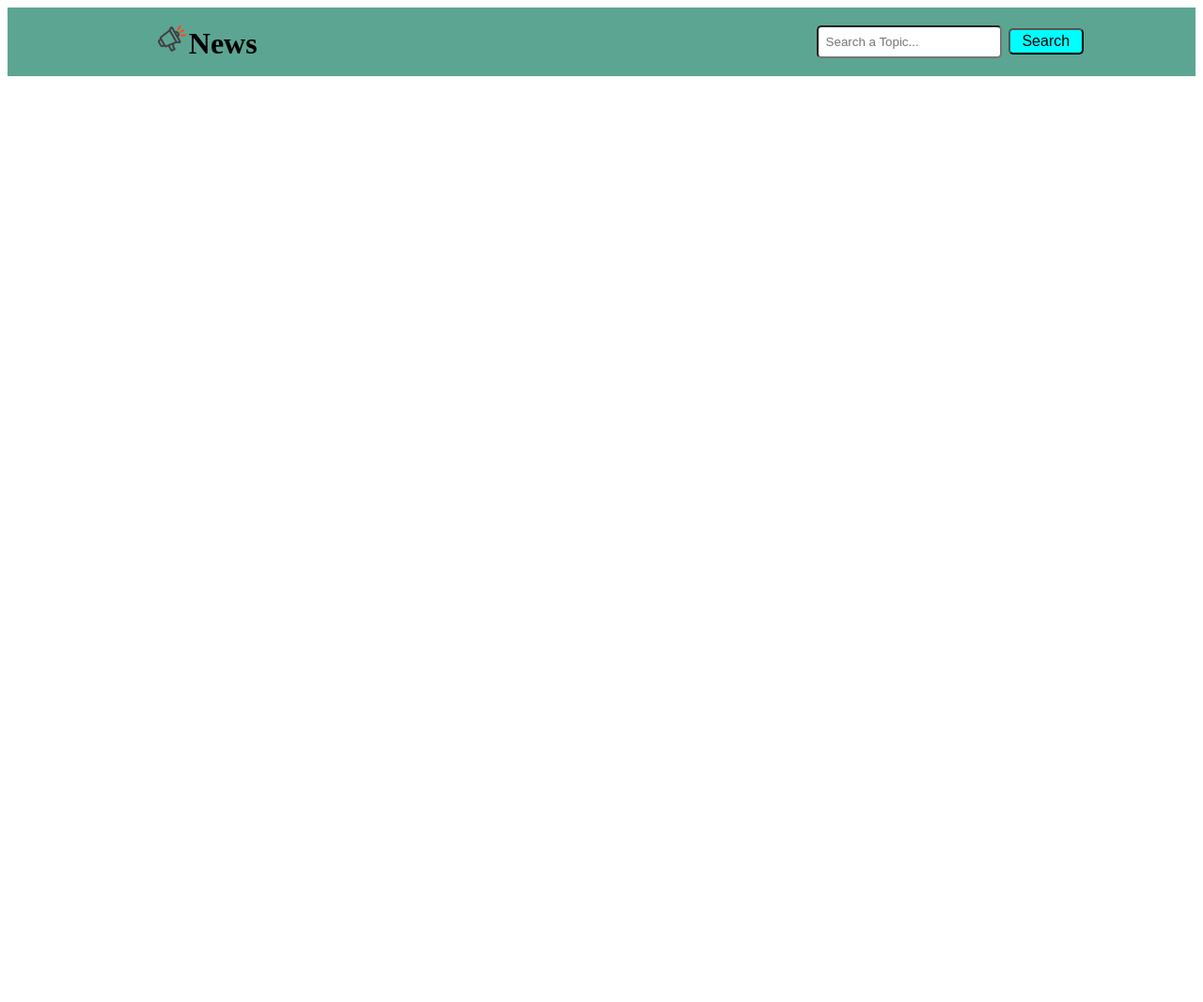
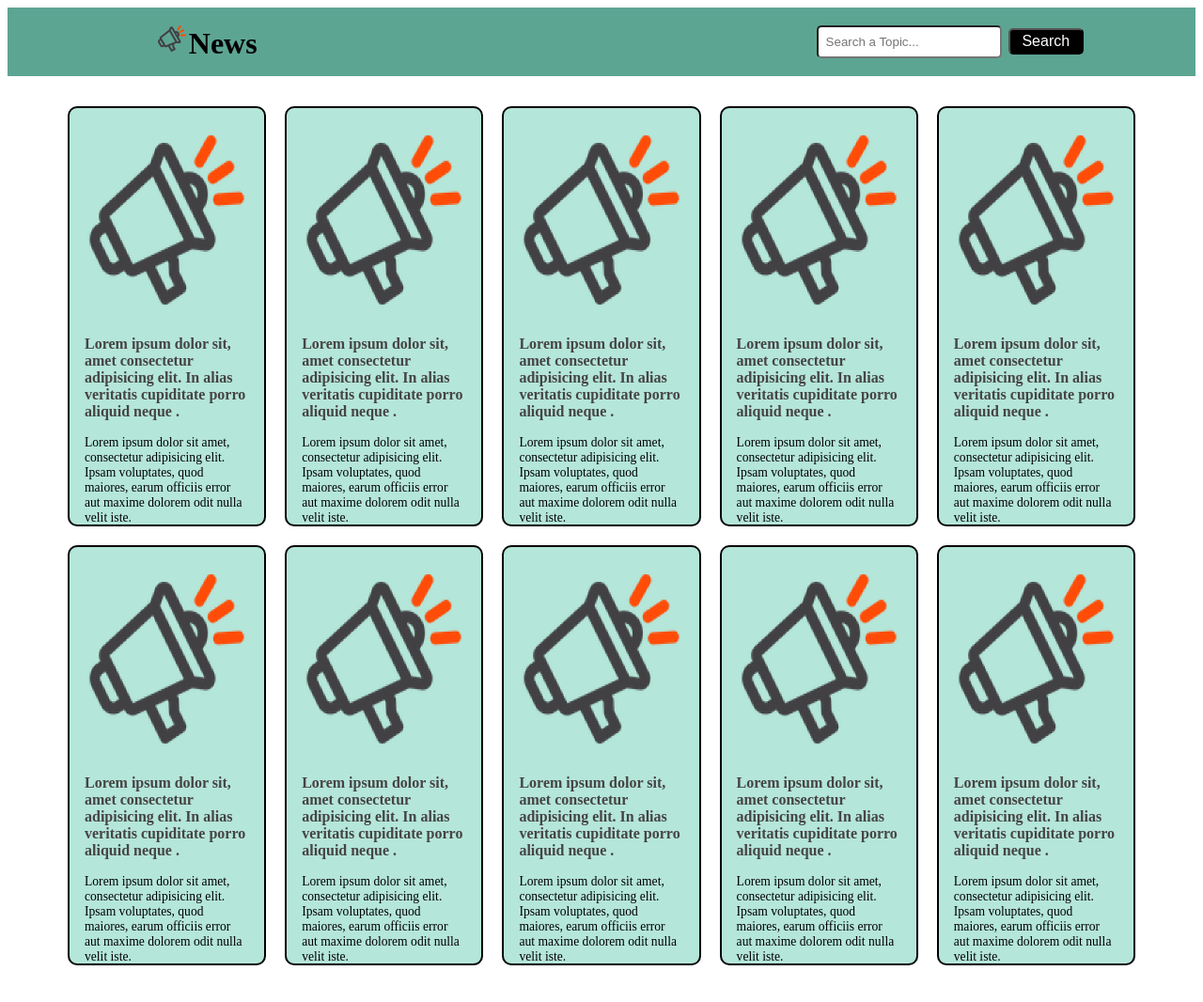
Before and after one commit to varshareddyarrabelli/NewsInquiry, a plain HTML site: page index.html in a window 1280 px wide. Shown: the whole page at 94% size. Before the commit the page ends 800 px from the top, so only its background shows below. Drawn offline with Linux system fonts and the light colour scheme.

Commit message:
Styling and Main section added

```diff
--- a/index.html
+++ b/index.html
@@ -19,8 +19,77 @@
             </li>
         </ul>
     </nav>
-    <section>
-
+    <section id="news-cards" class="container">
+        <div class="card">
+            <img src="images/speaker.png" alt="Image">
+            <h3>Lorem ipsum dolor sit, amet consectetur adipisicing elit. In alias veritatis cupiditate porro aliquid
+                neque .</h3>
+            <p>Lorem ipsum dolor sit amet, consectetur adipisicing elit. Ipsam voluptates, quod maiores, earum officiis
+                error aut maxime dolorem odit nulla velit iste. </p>
+        </div>
+        <div class="card">
+            <img src="images/speaker.png" alt="Image">
+            <h3>Lorem ipsum dolor sit, amet consectetur adipisicing elit. In alias veritatis cupiditate porro aliquid
+                neque .</h3>
+            <p>Lorem ipsum dolor sit amet, consectetur adipisicing elit. Ipsam voluptates, quod maiores, earum officiis
+                error aut maxime dolorem odit nulla velit iste. </p>
+        </div>
+        <div class="card">
+            <img src="images/speaker.png" alt="Image">
+            <h3>Lorem ipsum dolor sit, amet consectetur adipisicing elit. In alias veritatis cupiditate porro aliquid
+                neque .</h3>
+            <p>Lorem ipsum dolor sit amet, consectetur adipisicing elit. Ipsam voluptates, quod maiores, earum officiis
+                error aut maxime dolorem odit nulla velit iste. </p>
+        </div>
+        <div class="card">
+            <img src="images/speaker.png" alt="Image">
+            <h3>Lorem ipsum dolor sit, amet consectetur adipisicing elit. In alias veritatis cupiditate porro aliquid
+                neque .</h3>
+            <p>Lorem ipsum dolor sit amet, consectetur adipisicing elit. Ipsam voluptates, quod maiores, earum officiis
+                error aut maxime dolorem odit nulla velit iste. </p>
+        </div>
+        <div class="card">
+            <img src="images/speaker.png" alt="Image">
+            <h3>Lorem ipsum dolor sit, amet consectetur adipisicing elit. In alias veritatis cupiditate porro aliquid
+                neque .</h3>
+            <p>Lorem ipsum dolor sit amet, consectetur adipisicing elit. Ipsam voluptates, quod maiores, earum officiis
+                error aut maxime dolorem odit nulla velit iste. </p>
+        </div>
+        <div class="card">
+            <img src="images/speaker.png" alt="Image">
+            <h3>Lorem ipsum dolor sit, amet consectetur adipisicing elit. In alias veritatis cupiditate porro aliquid
+                neque .</h3>
+            <p>Lorem ipsum dolor sit amet, consectetur adipisicing elit. Ipsam voluptates, quod maiores, earum officiis
+                error aut maxime dolorem odit nulla velit iste. </p>
+        </div>
+        <div class="card">
+            <img src="images/speaker.png" alt="Image">
+            <h3>Lorem ipsum dolor sit, amet consectetur adipisicing elit. In alias veritatis cupiditate porro aliquid
+                neque .</h3>
+            <p>Lorem ipsum dolor sit amet, consectetur adipisicing elit. Ipsam voluptates, quod maiores, earum officiis
+                error aut maxime dolorem odit nulla velit iste. </p>
+        </div>
+        <div class="card">
+            <img src="images/speaker.png" alt="Image">
+            <h3>Lorem ipsum dolor sit, amet consectetur adipisicing elit. In alias veritatis cupiditate porro aliquid
+                neque .</h3>
+            <p>Lorem ipsum dolor sit amet, consectetur adipisicing elit. Ipsam voluptates, quod maiores, earum officiis
+                error aut maxime dolorem odit nulla velit iste. </p>
+        </div>
+        <div class="card">
+            <img src="images/speaker.png" alt="Image">
+            <h3>Lorem ipsum dolor sit, amet consectetur adipisicing elit. In alias veritatis cupiditate porro aliquid
+                neque .</h3>
+            <p>Lorem ipsum dolor sit amet, consectetur adipisicing elit. Ipsam voluptates, quod maiores, earum officiis
+                error aut maxime dolorem odit nulla velit iste. </p>
+        </div>
+        <div class="card">
+            <img src="images/speaker.png" alt="Image">
+            <h3>Lorem ipsum dolor sit, amet consectetur adipisicing elit. In alias veritatis cupiditate porro aliquid
+                neque .</h3>
+            <p>Lorem ipsum dolor sit amet, consectetur adipisicing elit. Ipsam voluptates, quod maiores, earum officiis
+                error aut maxime dolorem odit nulla velit iste. </p>
+        </div>
     </section>
 </body>
 
--- a/style.css
+++ b/style.css
@@ -1,9 +1,9 @@
-#navbar{
+#navbar {
     background-color: #5da593;
     padding: 1rem;
 }
 
-#navbar-items{
+#navbar-items {
     list-style: none;
     display: flex;
     max-width: 80%;
@@ -12,29 +12,64 @@
     align-items: center;
 }
 
-#navbar #logo #logo-description{
+#navbar #logo #logo-description {
     font-size: 2rem;
     text-decoration: none;
     color: black;
     font-weight: 600;
 }
 
-#navbar #logo #logo-symbol{
+#navbar #logo #logo-symbol {
     width: 2rem;
     height: 2rem;
     margin-right: 0.1rem;
 }
 
-#search-box{
+#search-box {
     margin: 0.2rem;
     border-radius: 5px;
     padding: 0.5rem;
 }
 
-#search-button{
+#search-button {
     padding: 0.2rem;
     width: 5rem;
-    font-size: 16px;
+    font-size: 1rem;
     border-radius: 5px;
-    background-color: aqua;
+    background-color: black;
+    cursor: pointer;
+    color: white;
 }
+
+.container {
+    margin: auto;
+    padding: 2rem 4rem;
+}
+
+#news-cards {
+    display: grid;
+    grid-template-columns: repeat(auto-fit, minmax(200px, 1fr));
+    gap: 20px;
+}
+
+#news-cards .card {
+    border: 2px solid black;
+    padding: 1rem;
+    border-radius: 10px;
+    background-color: #b4e6d9;
+}
+
+#news-cards .card h3{
+    color: rgb(70, 68, 68);
+    font-size: 1rem;
+    font-weight: 600;
+}
+
+#news-cards .card p{
+    font-size: 0.85rem;
+}
+
+#news-cards .card img {
+    width: 100%;
+    height: 50%;
+}
```
